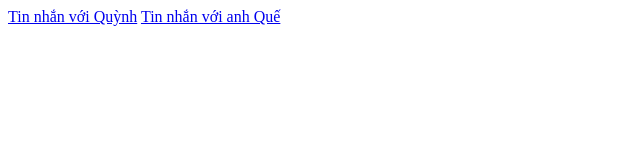
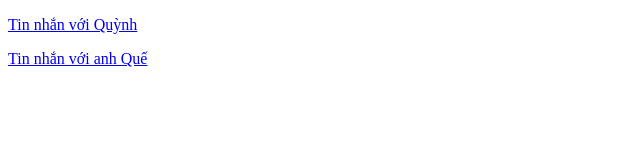
Before and after one commit to minproducer/minproducer.github.io, a plain HTML site: page index.html in a window 1280 px wide. Shown: the whole page, without its empty margins (0-640 px from the left). Drawn offline with Linux system fonts and the light colour scheme.

Commit message:
Update index.html

```diff
--- a/index.html
+++ b/index.html
@@ -4,7 +4,7 @@
 	<title>Save inbox</title>
 </head>
 <body>
-<a href="/ngocquynh.nguyen.9803" target="blank" title="Ngọc Quỳnh">Tin nhắn với Quỳnh</a>
-<a href="/que.ngodac" target="blank" title="Sếp">Tin nhắn với anh Quế</a>
+<p><a href="/ngocquynh.nguyen.9803" target="blank" title="Ngọc Quỳnh">Tin nhắn với Quỳnh</a></p>
+<p><a href="/que.ngodac" target="blank" title="Sếp">Tin nhắn với anh Quế</a></p>
 </body>
 </html>
```
